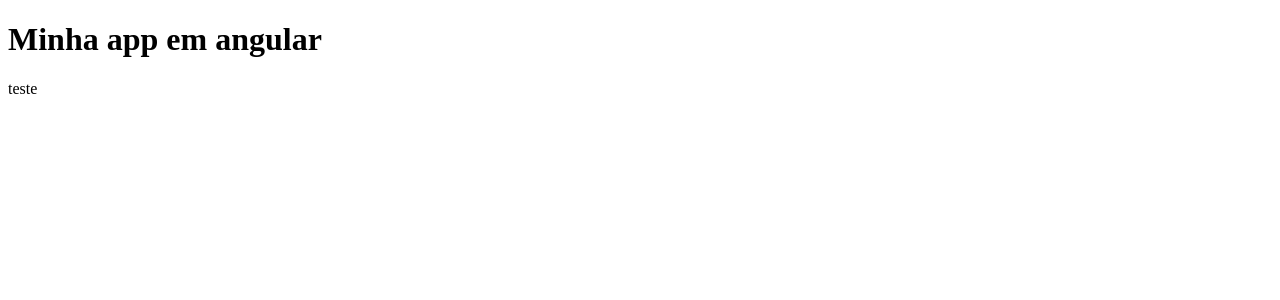
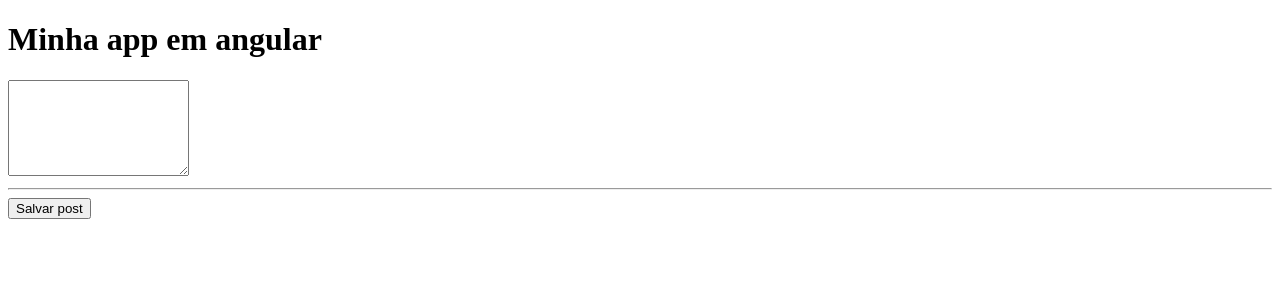
Before and after one commit to eduardoramos1/mean-stack, an Angular app: page / in a window 1280 px wide. Shown: the top 300 px of the page. Built offline with nearby package versions, Linux system fonts and the light colour scheme.

Commit message:
Event Listening

```diff
--- a/src/app/posts/post-create/post-create.component.html
+++ b/src/app/posts/post-create/post-create.component.html
@@ -1 +1,3 @@
-teste
+<textarea rows="6"></textarea>
+<hr>
+<button (click)="onAddPost()">Salvar post</button>
--- a/src/app/posts/post-create/post-create.component.ts
+++ b/src/app/posts/post-create/post-create.component.ts
@@ -4,4 +4,9 @@ import { Component } from '@angular/core';
   selector: 'app-post-create',
   templateUrl: './post-create.component.html',
 })
-export class PostCreateComponent {}
+export class PostCreateComponent {
+
+  onAddPost() {
+    alert('Post adicionado!')
+  }
+}
```
